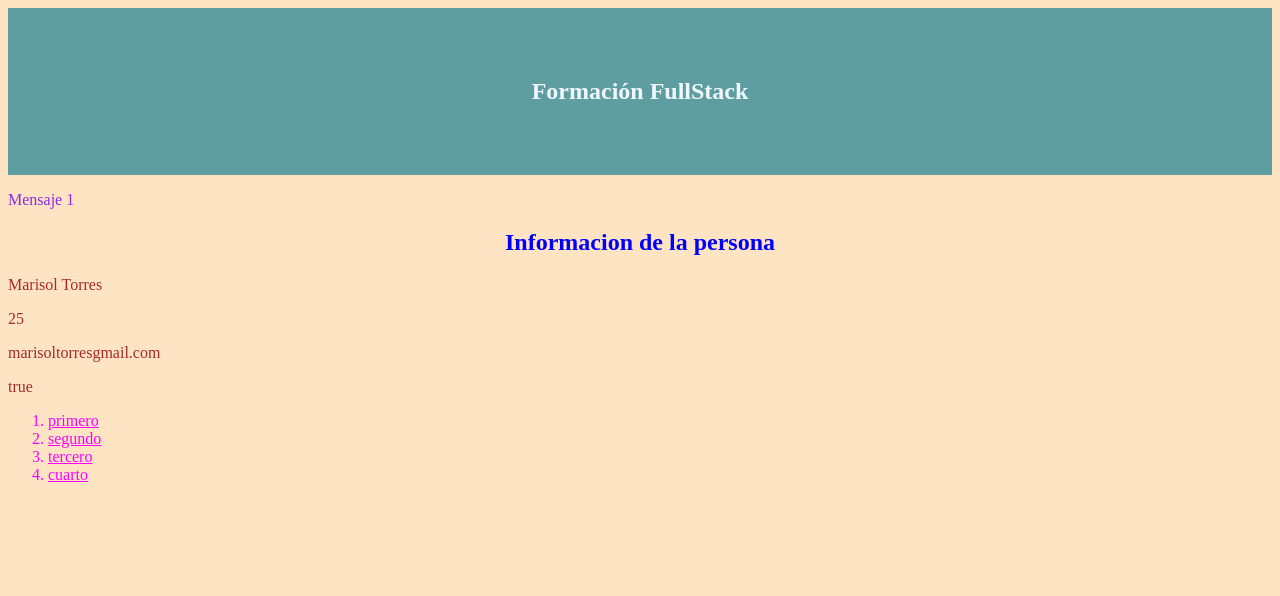
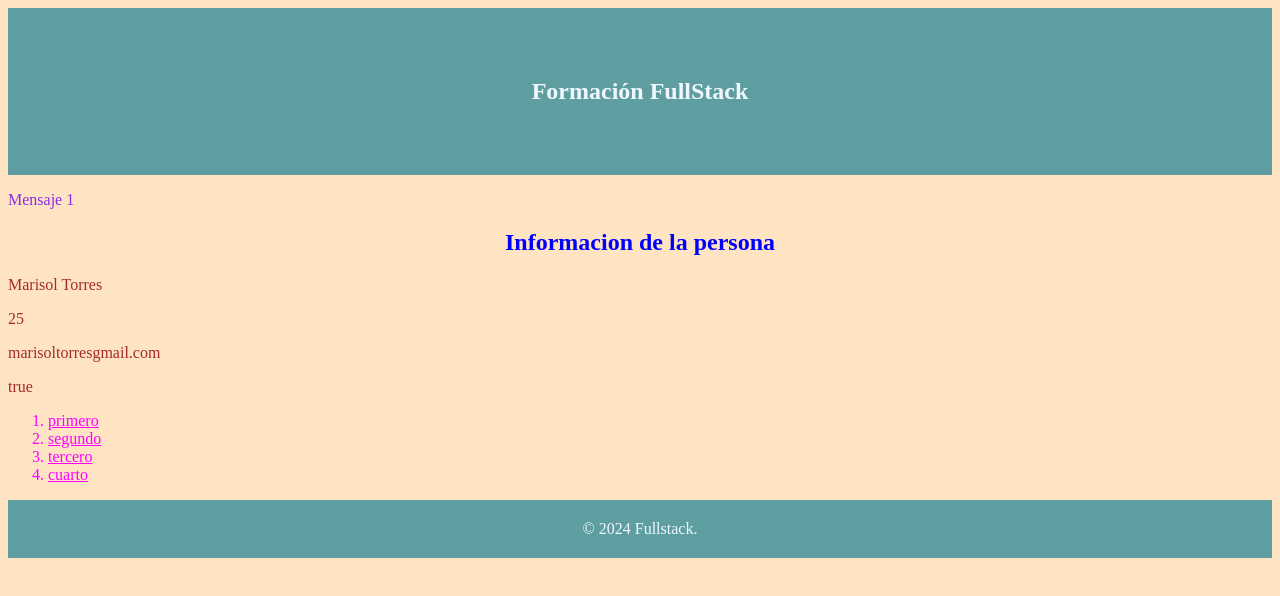
Before and after one commit to marisoltorres99/curso_san_cristobal, an Angular app in the folder practica_front/angular_app/: page / in a window 1280 px wide. Shown: the top 596 px of the page. Built offline with nearby package versions, Linux system fonts and the light colour scheme.

Commit message:
agrego ejercicio 6

```diff
--- a/practica_front/angular_app/src/app/app.component.html
+++ b/practica_front/angular_app/src/app/app.component.html
@@ -2,3 +2,4 @@
 <app-ejercicio2></app-ejercicio2>
 <app-ejercicio3></app-ejercicio3>
 <app-ejercicio4></app-ejercicio4>
+<app-ejercicio6></app-ejercicio6>
--- a/practica_front/angular_app/src/app/app.component.ts
+++ b/practica_front/angular_app/src/app/app.component.ts
@@ -4,10 +4,11 @@ import { Ejercicio2Component } from "./ejercicio2/ejercicio2.component";
 import { Ejercicio3Component } from "./ejercicio3/ejercicio3.component";
 import { Ejercicio4Component } from "./ejercicio4/ejercicio4.component";
 import { Ejercicio5Component } from './ejercicio5/ejercicio5.component';
+import { Ejercicio6Component } from './ejercicio6/ejercicio6.component';
 
 @Component({
   selector: 'app-root',
-  imports: [RouterOutlet, Ejercicio2Component, Ejercicio3Component, Ejercicio4Component, Ejercicio5Component],
+  imports: [RouterOutlet, Ejercicio2Component, Ejercicio3Component, Ejercicio4Component, Ejercicio5Component, Ejercicio6Component],
   templateUrl: './app.component.html',
   styleUrl: './app.component.css'
 })
--- /dev/null
+++ b/practica_front/angular_app/src/app/ejercicio6/ejercicio6.component.css
@@ -0,0 +1,6 @@
+footer {
+    background-color: cadetblue;
+    color: aliceblue;
+    padding: 20px;
+    text-align: center;
+}
--- /dev/null
+++ b/practica_front/angular_app/src/app/ejercicio6/ejercicio6.component.html
@@ -0,0 +1 @@
+<footer>&copy; {{texto_footer}}</footer>
--- /dev/null
+++ b/practica_front/angular_app/src/app/ejercicio6/ejercicio6.component.ts
@@ -0,0 +1,11 @@
+import { Component } from '@angular/core';
+
+@Component({
+  selector: 'app-ejercicio6',
+  imports: [],
+  templateUrl: './ejercicio6.component.html',
+  styleUrl: './ejercicio6.component.css'
+})
+export class Ejercicio6Component {
+  texto_footer: string = "2024 Fullstack."
+}
```
Also changed, not shown: 1 other file (tests, documents, lock files or other folders).
